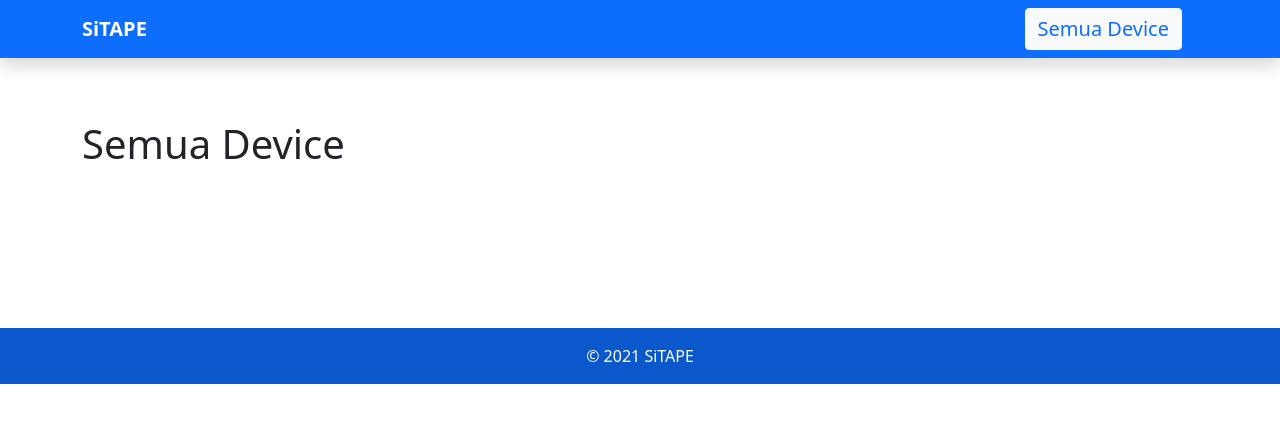
After one commit to thisham/pemweb5-2021, a CodeIgniter app: the page made by application/views/home/allDevices.php in a window 1280 px wide. The commit adds this page. Shown: the top 423 px of the page. Run offline with CodeIgniter, Linux system fonts and the light colour scheme; data that the repository does not hold is empty; some libraries are stand-ins or nearby versions.

Commit message:
finish device list and detail

```diff
--- /dev/null
+++ b/application/views/home/allDevices.php
@@ -0,0 +1,107 @@
+<!DOCTYPE html>
+<html lang="en">
+<head>
+    <meta charset="UTF-8">
+    <meta http-equiv="X-UA-Compatible" content="IE=edge">
+    <meta name="viewport" content="width=device-width, initial-scale=1.0">
+    <title>Semua Perangkat - SiTAPE</title>
+    <link rel="stylesheet" href="<?= base_url('assets/css/bootstrap.css') ?>">
+    <script src="<?= base_url('assets/js/bootstrap.js') ?>"></script>
+    <link rel="stylesheet" href="<?= base_url('assets/css/custom.css') ?>">
+</head>
+
+<body>
+  <header class="fixed-top shadow">
+    <nav class="navbar navbar-expand-lg navbar-primary bg-primary">
+      <div class="container navbar-collapse">
+        <a class="navbar-brand text-white" href="<?= base_url() ?>"><b>SiTAPE</b></a>
+        <a class="navbar-brand text-white btn btn-outline-light active" href="<?= base_url('devices') ?>">Semua Device</a>
+      </div>
+    </nav>
+  </header>
+
+  <main>
+    <h1 class="subpage-title container">Semua Device</h1>
+
+    <!-- Cards -->
+    <div class="container d-flex phone-container justify-content-center">
+      <?php foreach ($devices as $device): ?>
+        <!-- Device Card -->
+        <div class="card phone-item-card">
+          <img src="<?= $device->url_gambar ?>" class="card-img-top">
+          <div class="card-body">
+            <div style="display: flex; justify-content:space-between">
+              <div>
+                <h5 class="card-title"><?= $device->nama ?></h5>
+                <div>Rp. <?= $device->harga ?></div>
+              </div>
+              <div>
+                <?php if ($device->status): ?>
+                  <div class="badge bg-primary">Tersedia</div>
+                <?php else: ?>
+                  <div class="badge bg-primary">Tak Tersedia</div>
+                <?php endif ?>
+              </div>
+            </div>
+            <p class="card-text"><?= $device->deskripsi ?></p>
+            <button class="btn btn-primary" data-bs-toggle="modal" data-bs-target="#deviceDetail" onclick="triggerDetailModal(<?= $device->id_device ?>)">Lihat Detail</button>
+          </div>
+        </div>
+      <?php endforeach ?>
+    </div>
+
+    <!-- Modal -->
+    <div class="modal fade" id="deviceDetail" data-bs-backdrop="static" data-bs-keyboard="false" tabindex="-1" aria-labelledby="staticBackdropLabel" aria-hidden="true">
+      <div class="modal-dialog">
+        <div class="modal-content">
+          <div class="modal-header">
+            <h5 class="modal-title" id="staticBackdropLabel">Detail Perangkat</h5>
+            <button type="button" class="btn-close" data-bs-dismiss="modal" aria-label="Close"></button>
+          </div>
+          <div class="modal-body">
+            <div style="display: flex">
+              <img id="device-image" style="max-width: 250px;">
+              <div>
+                <h4 id="device-name"></h4>
+                <b>Harga Sewa: </b><span id="device-rental-rate"></span>
+                <div id="availability"></div>
+                <br />
+                <p id="description"></p>
+              </div>
+            </div>
+          </div>
+          <div class="modal-footer">
+            <button type="button" class="btn btn-secondary" data-bs-dismiss="modal">Close</button>
+            <a href="https://wa.me/628888888888" type="button" class="btn btn-primary">Hubungi Admin</a>
+          </div>
+        </div>
+      </div>
+    </div>
+  </main>
+
+  <script>
+    function triggerDetailModal(deviceData) {
+      fetch("<?= base_url('devices/detail/') ?>" + deviceData)
+        .then((res) => res.json())
+        .then((data) => {
+          document.getElementById('device-image').setAttribute('src', data.url_gambar);
+          document.getElementById('device-name').innerText = data.nama;
+          document.getElementById('device-rental-rate').innerText = data.harga;
+          document.getElementById('availability').innerHTML = data.status
+            ? '<div class="badge bg-primary">Tersedia</div>'
+            : '<div class="badge bg-danger">Tak Tersedia</div>';
+          document.getElementById('description').innerHTML = data.deskripsi;
+        });
+    }
+  </script>
+
+  <footer class="bg-primary text-center text-white">
+    <!-- Copyright -->
+    <div class="text-center p-3" style="background-color: rgba(0, 0, 0, 0.2);">
+      © 2021
+      <a class="text-white footer-url" href="https://github.com/thisham/pemweb5-2021">SiTAPE</a>
+    </div>
+    <!-- Copyright -->
+  </footer>
+</body>
+</html>
--- a/assets/css/custom.css
+++ b/assets/css/custom.css
@@ -22,6 +22,11 @@ main {
 
 .btn-outline-light.active {
   color: #0d6efd !important;
+}
+
+.subpage-title {
+  margin-top: 120px;
+  margin-bottom: 40px;
 }
 
 .subheader {
```
Also changed, not shown: application/controllers/Devices.php (added, +30 -0 lines).
